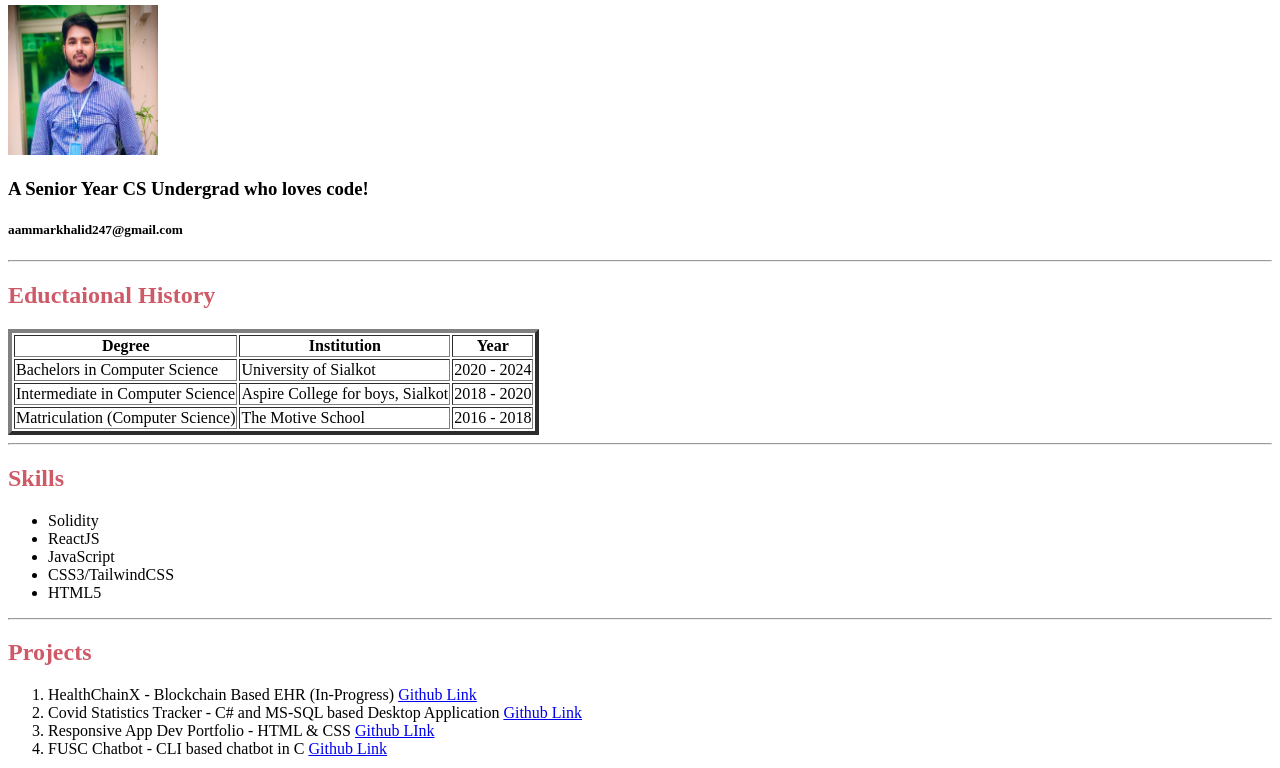
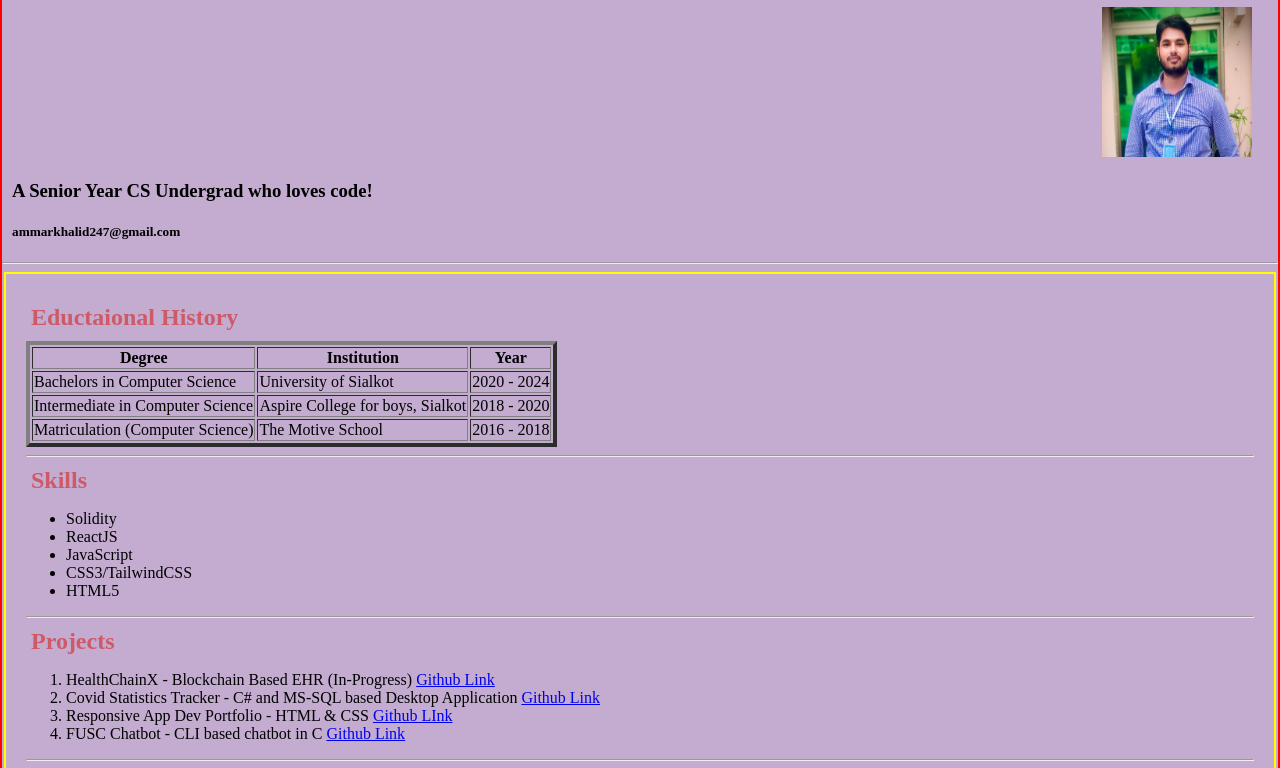
Before and after one commit to ammar886/21101002-039-T2, a plain HTML site: page index.html in a window 1280 px wide. Shown: the part 75-843 px from the top of the page. Drawn offline with Linux system fonts and the light colour scheme.

Commit message:
added styling using CSS

```diff
--- a/index.html
+++ b/index.html
@@ -3,14 +3,19 @@
   <head>
     <meta charset="UTF-8" />
     <meta name="viewport" content="width=device-width, initial-scale=1.0" />
+    <link rel="stylesheet" href="style.css" />
     <title>21101002-039 Task-1</title>
   </head>
   <body>
+    <div class="CV">
       <h1 style="color: #3d30a2">Ammar Khalid</h1>
-    <img height="150px" width="150" src="ammar.jpg" alt="" />
+      <img class="img" height="150px" width="150" src="ammar.jpg" alt="" />
+      <div class="info">
         <h3>A Senior Year CS Undergrad who loves code!</h3>
-    <h5>aammarkhalid247@gmail.com</h5>
+        <h5>ammarkhalid247@gmail.com</h5>
+      </div>
       <hr />
+      <div class="content">
         <h2 style="color: #ce5a67">Eductaional History</h2>
         <table border="4">
           <tr>
@@ -86,8 +91,8 @@
         <hr />
         <h2 style="color: #ce5a67">Life Ambition</h2>
         <p>
-      To become a person of morals, values. <br />To become someone who can give
-      back to the society
+          To become a person of morals, values. <br />To become someone who can
+          give back to the society
         </p>
         <hr />
         <h2 style="color: #ce5a67">Love for Country</h2>
@@ -107,5 +112,7 @@
           <li>Lahore</li>
           <li>Gujranwala</li>
         </ul>
+      </div>
+    </div>
   </body>
 </html>
--- /dev/null
+++ b/style.css
@@ -0,0 +1,30 @@
+body{
+    margin: 0px;
+    padding: 0px;
+    background-color: #C3ACD0;
+}
+
+h2{
+    font-weight: bolder;
+    margin:10px 5px;
+}
+
+.CV{
+    border: 2px solid red;
+    border-radius: 5px;
+}
+
+.img{
+    margin-left: 1100px;
+
+}
+
+.content{
+    border: 2px solid yellow;
+    margin: 2px;
+    padding: 20px;
+}
+
+.info{
+    margin: 10px;
+}
```
Lines whose indentation alone changed are shown as unchanged.
